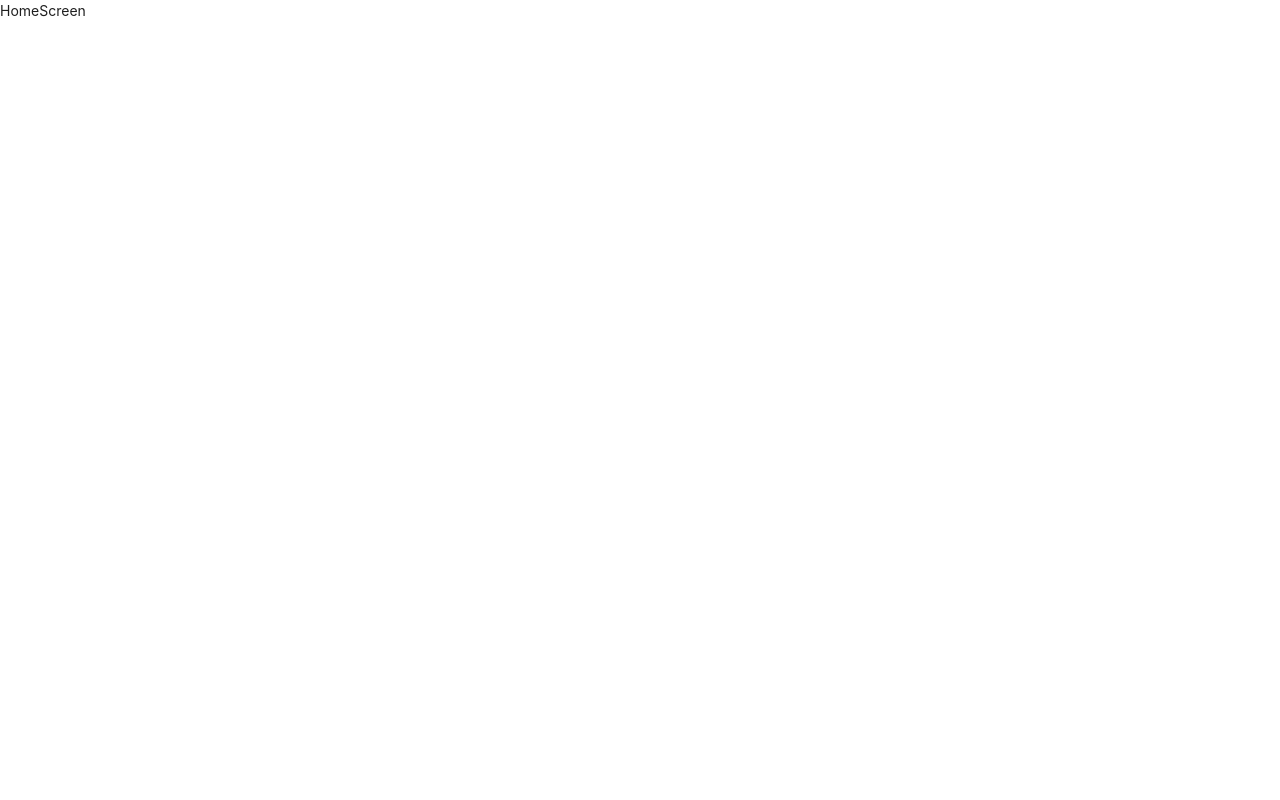
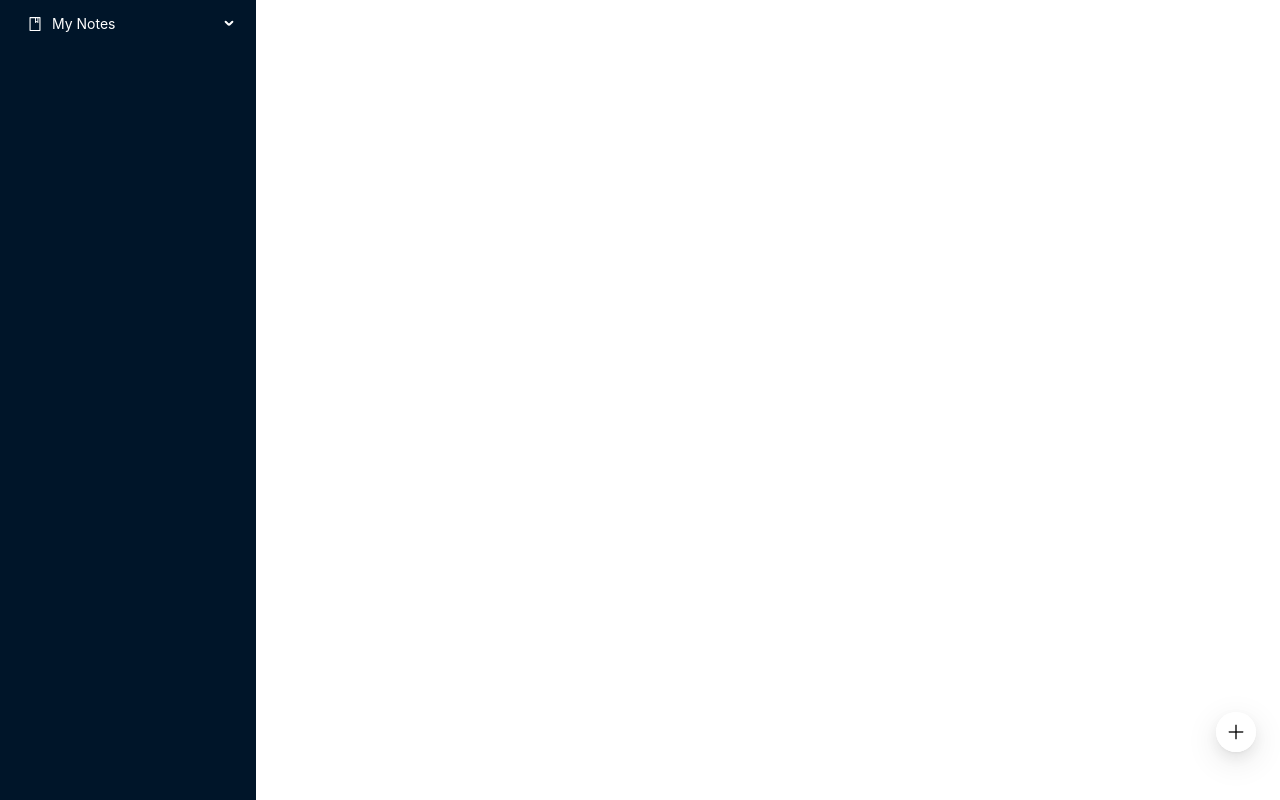
Before and after one commit to FurkanYahsi/Personal-Notepad, a React (Create React App) app: page /home in a window 1280 px wide. Built offline with nearby package versions, Linux system fonts and the light colour scheme.

Commit message:
Sidebar menu and AddNote button are added to home page.

```diff
--- /dev/null
+++ b/src/components/home-design/HomeDesign.js
@@ -0,0 +1,35 @@
+import React, { Component, useState } from 'react'
+import {useHomeDesign} from './HomeDesign.logic'
+
+import {BookOutlined, MenuFoldOutlined, MenuUnfoldOutlined, PlusOutlined} from '@ant-design/icons';
+import { Button, Menu, FloatButton } from 'antd';
+
+const items = [
+  {key : '1', icon : <BookOutlined/>, label : 'My Notes', children : [
+                                                          {key : '2', label : 'General'},
+                                                          {key : '3', label : 'Shopping List'}
+                                                        ]}
+]
+const HomeDesign = () => {
+
+    const {handleNewNoteButton} = useHomeDesign();
+    // const [collapsed, setCollapsed] = useState(false);
+
+    // const changeCollapse = () => {
+    //     setCollapsed(!collapsed)
+    // }
+
+        return (
+        <div style={{width:256}}>
+            {/* <Button color='default' variant='solid' onClick={changeCollapse} style={{marginBottom : 2}}>
+            {collapsed ? <MenuUnfoldOutlined/> : <MenuFoldOutlined/>}
+            </Button> */}
+            <Menu default selectedKeys={['1']} mode='inline' theme='dark' items={items} style={{height:'100vh'}}>
+
+            </Menu>
+            <FloatButton icon = {<PlusOutlined/>} onClick={handleNewNoteButton}/>
+        </div>
+        )
+
+}
+export default HomeDesign;
--- /dev/null
+++ b/src/components/home-design/HomeDesign.logic.js
@@ -0,0 +1,20 @@
+import React from 'react'
+import { useNavigate } from 'react-router-dom'
+
+export const useHomeDesign = () => {
+    const navigate = useNavigate();
+
+    const handleNewNoteButton = () => {
+
+        navigate("/home/new-note");
+    }
+
+    <div>
+
+    </div>
+
+
+  return {
+    handleNewNoteButton,
+  }
+}
--- a/src/pages/home-screen/HomeScreen.js
+++ b/src/pages/home-screen/HomeScreen.js
@@ -1,14 +1,13 @@
 import React, { Component } from 'react'
 import './HomeScreen.css'
+import HomeDesign from '../../components/home-design/HomeDesign'
 
-class HomeScreen extends Component {
-
+export default class HomeScreen extends Component {
   render() {
     return (
       <div>
-        HomeScreen
+        <HomeDesign/>
       </div>
     )
   }
 }
-export default HomeScreen;
```
Also changed, not shown: src/components/User.js (deleted, +0 -27 lines), src/components/Users.js (deleted, +0 -31 lines), src/components/new-note/NewNote.js (added, +27 -0 lines), src/components/new-note/NewNote.logic.js (added, +9 -0 lines), src/App.js (line endings or trailing spaces), src/components/sign-up-form/SignUpForm.js (line endings or trailing spaces), src/components/sign-up-form/SignUpForm.logic.js (indentation only).
